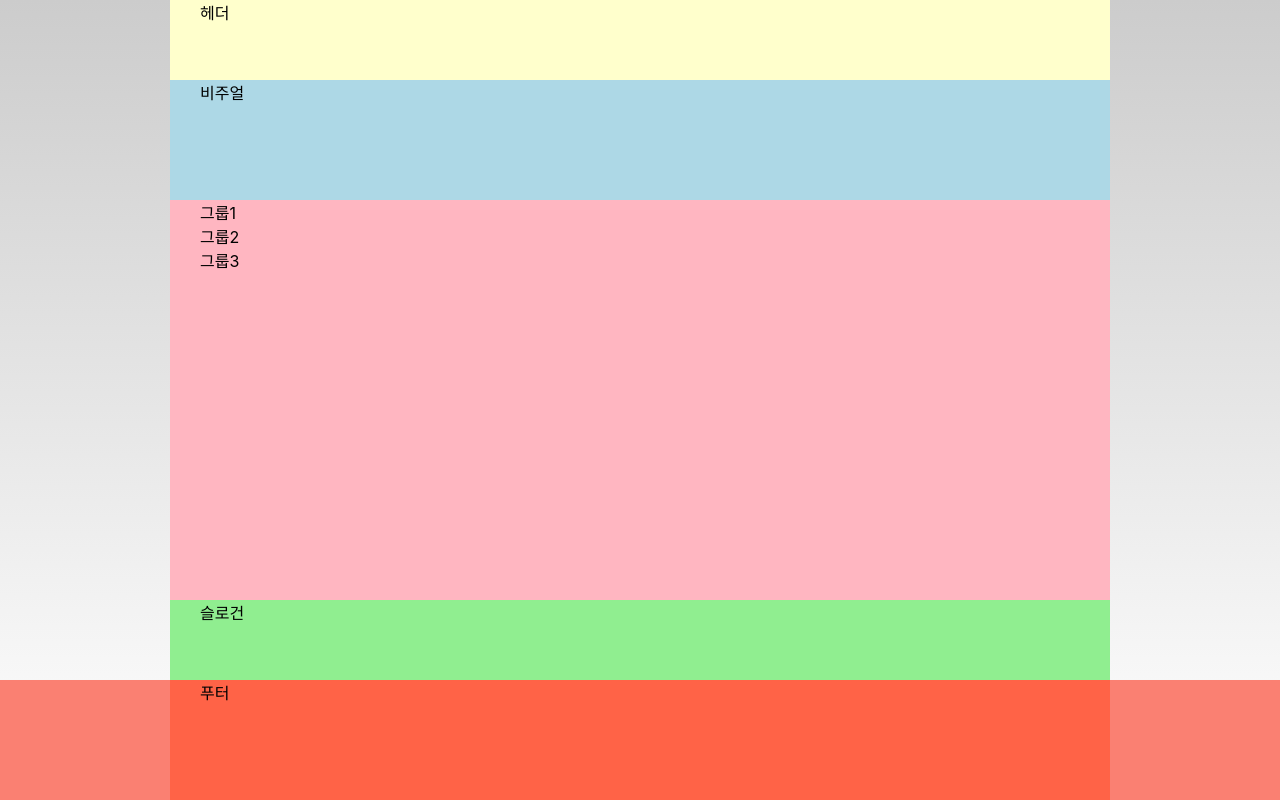
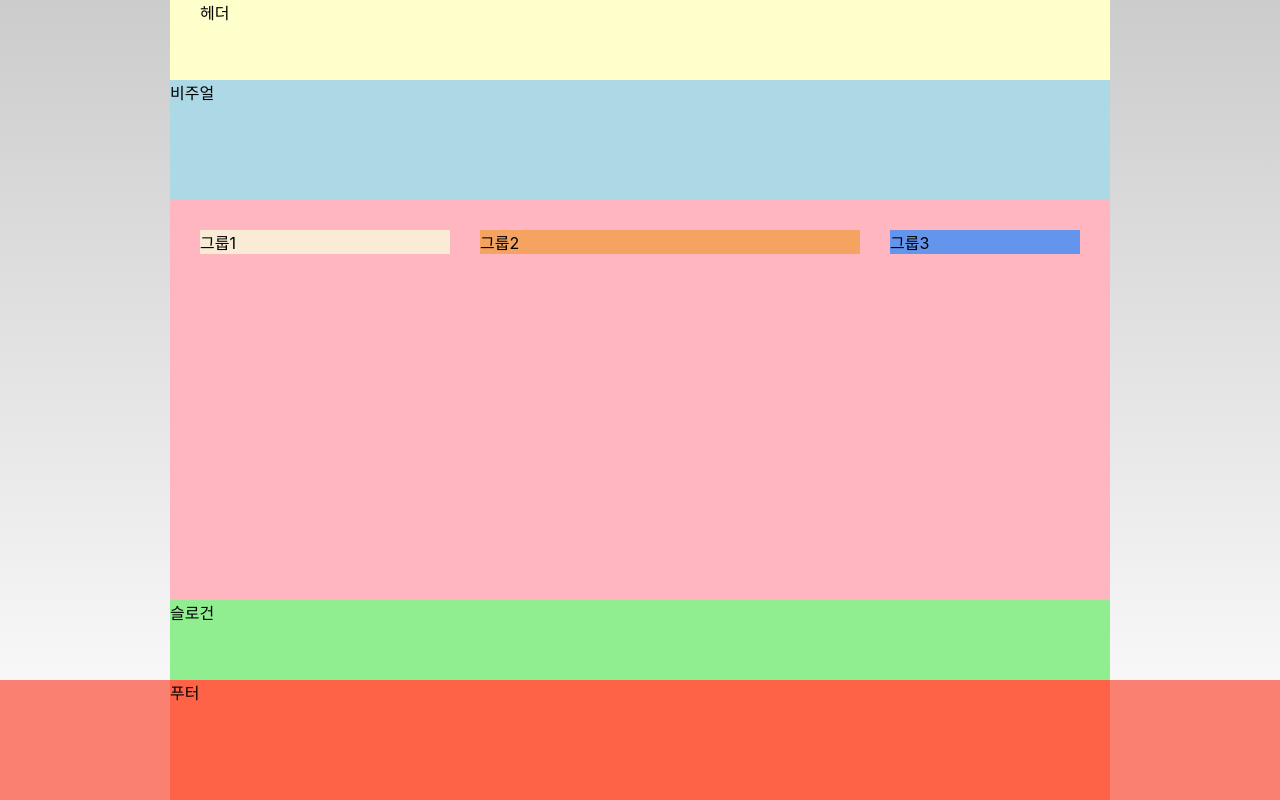
Before and after one commit to hardy-is-cat/test, a website: page index.html in a window 1280 px wide. Drawn offline with Linux system fonts and the light colour scheme; a web font is replaced by a local one.

Commit message:
float를 이용한 main영역 배치

```diff
--- a/styles/style.css
+++ b/styles/style.css
@@ -1,6 +1,12 @@
 @import url(./normalize.css);
 @import url(./reset.css);
 
+/* 기본 스타일 */
+*, *::before, *::after {
+  box-sizing: border-box;
+}
+
+/* 본문 스타일 */
 body {
   background: linear-gradient(#ccc, #fff) no-repeat;
   font-family: "Pretendard Variable", Pretendard, -apple-system, BlinkMacSystemFont, system-ui, Roboto, "Helvetica Neue", "Segoe UI", "Apple SD Gothic Neo", "Noto Sans KR", "Malgun Gothic", "Apple Color Emoji", "Segoe UI Emoji", "Segoe UI Symbol", sans-serif;
@@ -8,14 +14,13 @@ body {
 
 /* 레이아웃 */
 .header, .visual, .main, .slogan, .footer-inner {
-  box-sizing: border-box;
   width: 940px;
-  padding: 0 30px;
   margin: 0 auto;
 }
 
 /* 헤더 */
 .header {
+  padding: 0 30px;
   min-height: 10vh;
   background-color: #ffc;
 }
@@ -29,7 +34,32 @@ body {
 /* 메인영역 */
 .main {
   background-color: lightpink;
+  display: flow-root;
+  padding: 0 15px;
   min-height: 50vh;
+}
+
+.group {
+  margin: 0 15px;
+  margin-top: 30px;
+}
+
+.group1 {
+  float: left;
+  width: 250px;
+  background-color: antiquewhite;
+}
+
+.group2 {
+  float: left;
+  width: 380px;
+  background-color: sandybrown;
+}
+
+.group3 {
+  float: left;
+  width: 190px;
+  background-color: cornflowerblue;
 }
 
 /* 슬로건 */
```
